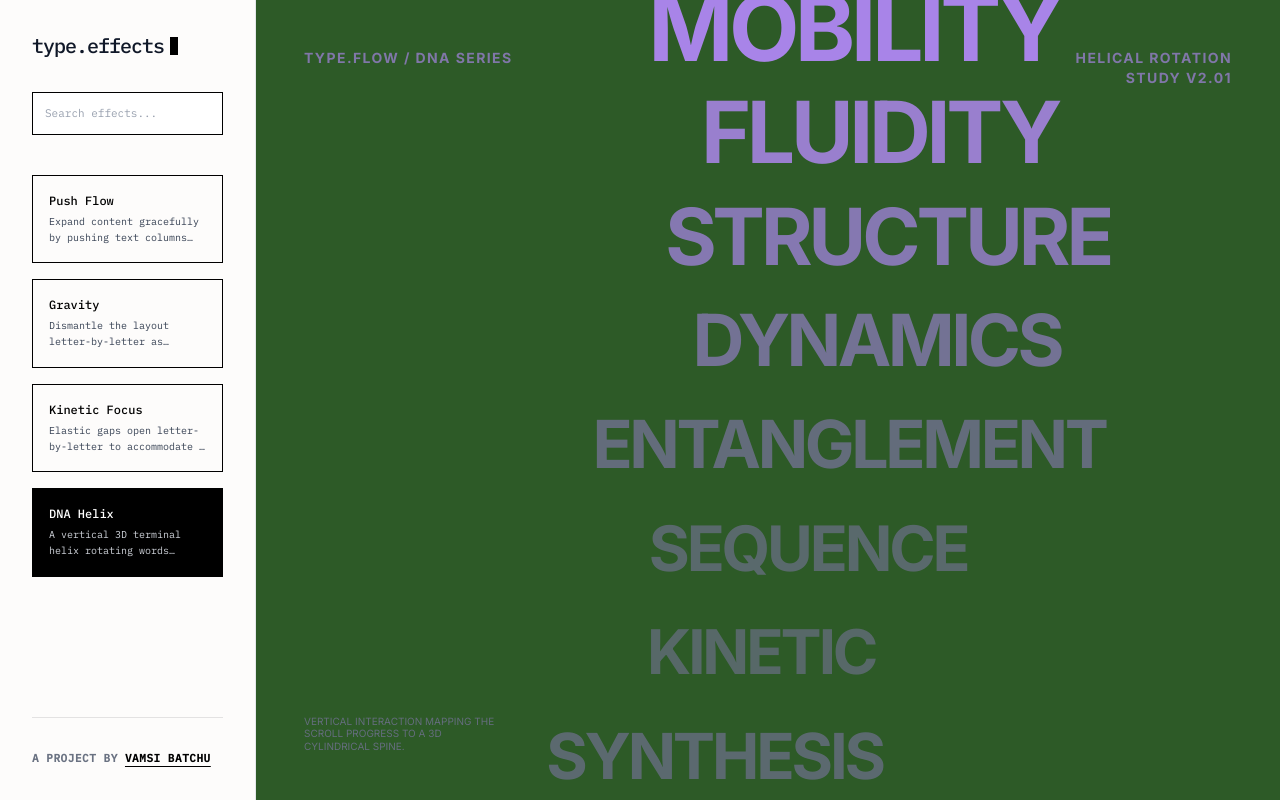
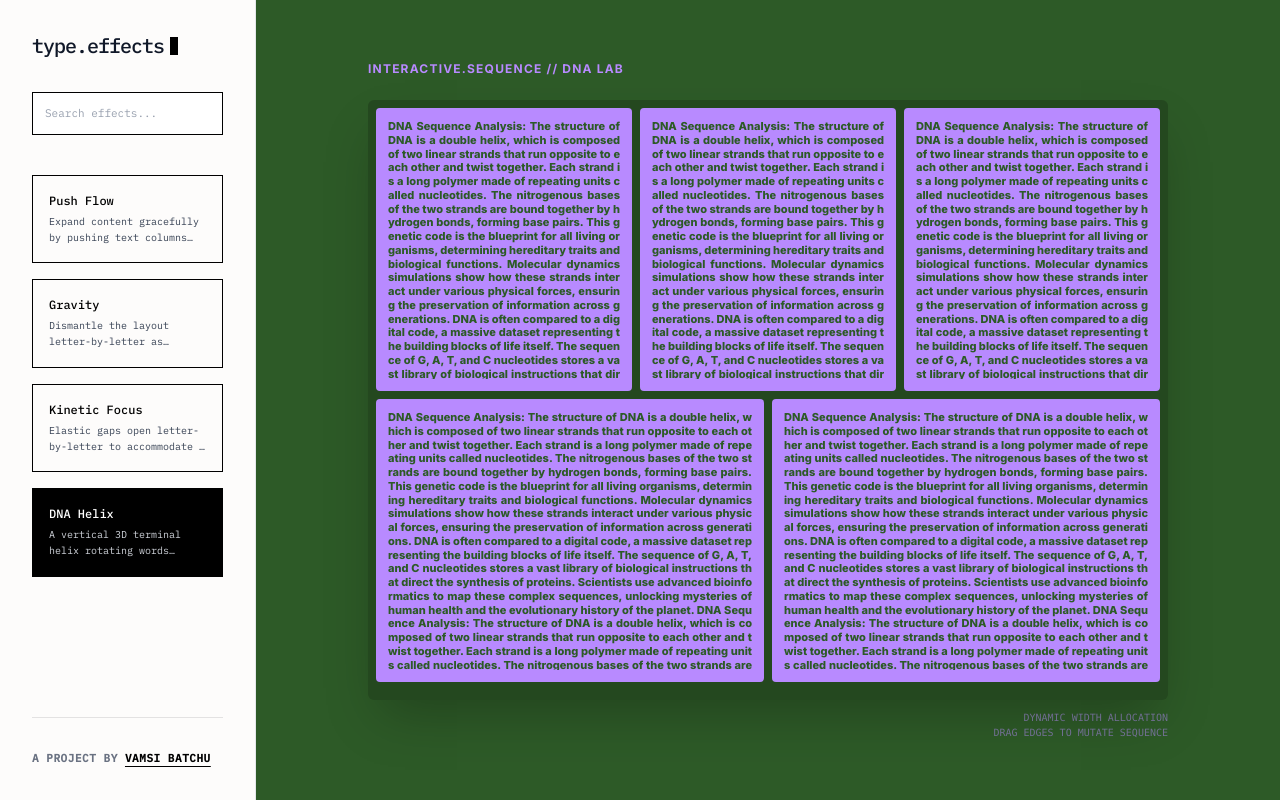
Before and after one commit to vamsibatchu1/type-effects, a React (Vite) app: page / in a window 1280 px wide. Both pictures are taken after a click on the button 127 px from the left and 532 px from the top of the page. Built offline with nearby package versions, Linux system fonts and the light colour scheme.

Commit message:
Rewrite DNA Effect: 800x600 interactive grid with draggable lilac boxes

```diff
--- a/src/effects/4_dna_effect.tsx
+++ b/src/effects/4_dna_effect.tsx
@@ -1,110 +1,126 @@
-import React, { useEffect, useState } from "react";
-import { motion, useScroll, useTransform, useSpring } from "motion/react";
+import React, { useState, useRef, useEffect } from "react";
+import { motion } from "motion/react";
 
-const WORDS = [
-  "Obscuring",
-  "Redundancy",
-  "Mobility",
-  "Fluidity",
-  "Structure",
-  "Dynamics",
-  "Entanglement",
-  "Sequence",
-  "Kinetic",
-  "Synthesis",
-  "Evolution",
-  "Helical"
-];
+const PURPLE = "#B88AFF";
+const TEXT_CONTENT = "DNA Sequence Analysis: The structure of DNA is a double helix, which is composed of two linear strands that run opposite to each other and twist together. Each strand is a long polymer made of repeating units called nucleotides. The nitrogenous bases of the two strands are bound together by hydrogen bonds, forming base pairs. This genetic code is the blueprint for all living organisms, determining hereditary traits and biological functions. Molecular dynamics simulations show how these strands interact under various physical forces, ensuring the preservation of information across generations. DNA is often compared to a digital code, a massive dataset representing the building blocks of life itself. The sequence of G, A, T, and C nucleotides stores a vast library of biological instructions that direct the synthesis of proteins. Scientists use advanced bioinformatics to map these complex sequences, unlocking mysteries of human health and the evolutionary history of the planet.";
 
-const DNAWord: React.FC<{ text: string; index: number; scrollProgress: any }> = ({ text, index, scrollProgress }) => {
-  // Stagger the phase of each word in the helix
-  const phaseOffset = index * 0.4;
+interface ResizableRowProps {
+  initialWidths: number[];
+}
 
-  // Create a continuous rotation based on scroll, offset by word index
-  const rotation = useTransform(scrollProgress, [0, 1], [0 + phaseOffset, Math.PI * 4 + phaseOffset]);
+const ResizableRow = ({ initialWidths }: ResizableRowProps) => {
+  const [widths, setWidths] = useState<number[]>(initialWidths);
+  const containerRef = useRef<HTMLDivElement>(null);
+  const [resizingIdx, setResizingIdx] = useState<number | null>(null);
 
-  // Sine-wave X movement (Cylinder effect)
-  const x = useTransform(rotation, (r) => Math.sin(r) * 120);
+  const handleMouseDown = (idx: number) => (e: React.MouseEvent) => {
+    e.preventDefault();
+    setResizingIdx(idx);
+  };
 
-  // Scale based on Z-depth (front vs back)
-  const scale = useTransform(rotation, (r) => {
-    const depth = Math.cos(r); // Front is 1, Back is -1
-    return 0.7 + (depth + 1) * 0.2; // Ranges from 0.7 to 1.1
-  });
+  useEffect(() => {
+    const handleMouseMove = (e: MouseEvent) => {
+      if (resizingIdx === null || !containerRef.current) return;
 
-  // Opacity based on Z-depth
-  const opacity = useTransform(rotation, (r) => {
-    const depth = Math.cos(r);
-    return 0.3 + (depth + 1) * 0.35; // Ranges from 0.3 to 1.0
-  });
+      const containerRect = containerRef.current.getBoundingClientRect();
+      const mouseXRelative = (e.clientX - containerRect.left) / containerRect.width * 100;
 
-  // zIndex to ensure front words are above back words
-  const zIndex = useTransform(rotation, (r) => Math.round(Math.cos(r) * 100));
+      // All boxes before the handle have their widths locked or fixed.
+      let prevTotal = 0;
+      for (let i = 0; i < resizingIdx; i++) {
+        prevTotal += widths[i];
+      }
+
+      // The new width of the block being dragged
+      const newWidth = Math.max(5, Math.min(mouseXRelative - prevTotal, 95 - prevTotal));
+
+      // Now, redistribute the REMAINING width among the boxes to the right
+      const remainingTotalWidthInput = 100 - (prevTotal + newWidth);
+      const oldRemainingTotal = 100 - (prevTotal + widths[resizingIdx]);
+
+      const newWidths = [...widths];
+      newWidths[resizingIdx] = newWidth;
+
+      // Proportional redistribution for the rest
+      if (oldRemainingTotal > 0) {
+        for (let i = resizingIdx + 1; i < widths.length; i++) {
+          newWidths[i] = (widths[i] / oldRemainingTotal) * remainingTotalWidthInput;
+        }
+      }
+
+      setWidths(newWidths);
+    };
+
+    const handleMouseUp = () => setResizingIdx(null);
+
+    if (resizingIdx !== null) {
+      window.addEventListener("mousemove", handleMouseMove);
+      window.addEventListener("mouseup", handleMouseUp);
+    }
+
+    return () => {
+      window.removeEventListener("mousemove", handleMouseMove);
+      window.removeEventListener("mouseup", handleMouseUp);
+    };
+  }, [resizingIdx, widths]);
 
   return (
-    <motion.div
-      style={{
-        x,
-        scale,
-        opacity,
-        zIndex,
-      }}
-      className="text-6xl lg:text-[88px] font-bold uppercase tracking-tighter whitespace-nowrap text-[#B88AFF] mb-4"
-    >
-      {text}
-    </motion.div>
+    <div ref={containerRef} className="flex-grow flex h-full w-full gap-2 relative">
+      {widths.map((w, i) => (
+        <React.Fragment key={i}>
+          <motion.div
+            layout
+            style={{ width: `${w}%` }}
+            transition={{ type: "spring", stiffness: 300, damping: 30 }}
+            className="h-full bg-[#B88AFF] rounded-sm p-3 relative overflow-hidden flex flex-col"
+          >
+            <div className="text-[10px] lg:text-[11px] leading-tight text-[#2D5A27] font-extrabold text-justify whitespace-normal break-all h-full overflow-hidden">
+               {/* Use repeated text to ensure it looks FULLY filled */}
+               {new Array(5).fill(TEXT_CONTENT).join(" ")}
+            </div>
+
+            {/* Draggable Handle (Right Side) */}
+            {i < widths.length - 1 && (
+              <div
+                onMouseDown={handleMouseDown(i)}
+                className={`absolute top-0 right-[-4px] w-[8px] h-full cursor-col-resize z-50 transition-colors ${resizingIdx === i ? 'bg-white/50' : 'hover:bg-white/20'}`}
+              />
+            )}
+          </motion.div>
+        </React.Fragment>
+      ))}
+    </div>
   );
 };
 
 export default function DNAEffect() {
-  const { scrollYProgress } = useScroll();
-  const smoothScroll = useSpring(scrollYProgress, {
-    stiffness: 100,
-    damping: 30,
-    restDelta: 0.001
-  });
+  return (
+    <div className="w-full h-full bg-[#2D5A27] flex items-center justify-center p-6 lg:p-12 overflow-hidden selection:bg-white selection:text-[#B88AFF]">
+      <div className="relative">
+        {/* Title Decor */}
+        <div className="absolute -top-10 left-0 text-[#B88AFF] font-bold uppercase tracking-widest text-[12px]">
+          Interactive.Sequence // DNA Lab
+        </div>
 
-  // Automatic slow rotation if not scrolling
-  const [autoRotate, setAutoRotate] = useState(0);
-
-  useEffect(() => {
-    let frameId: number;
-    const animate = (time: number) => {
-      setAutoRotate(time * 0.0005);
-      frameId = requestAnimationFrame(animate);
-    };
-    frameId = requestAnimationFrame(animate);
-    return () => cancelAnimationFrame(frameId);
-  }, []);
-
-  return (
-    <div className="w-full h-full bg-[#2D5A27] font-sans overflow-y-auto selection:bg-[#B88AFF] selection:text-[#2D5A27]">
-      {/* Spacer to allow scrolling */}
-      <div className="h-[300vh] w-full relative">
-        <div className="sticky top-0 h-screen w-full flex flex-col items-center justify-center pointer-events-none">
-          {/* Legend/Context info in corners */}
-          <div className="absolute top-12 left-12 text-[#B88AFF] opacity-60 text-sm font-bold uppercase tracking-widest">
-            Type.Flow / DNA Series
-          </div>
-          <div className="absolute top-12 right-12 text-[#B88AFF] opacity-60 text-sm font-bold uppercase tracking-widest text-right">
-            Helical Rotation<br />Study V2.01
+        {/* Main 800x600 Box */}
+        <div
+          className="bg-black/20 p-2 flex flex-col gap-2 rounded-md shadow-2xl"
+          style={{ width: '800px', height: '600px' }}
+        >
+          {/* Row 1: 3 Boxes */}
+          <div className="h-[48.5%] flex w-full">
+            <ResizableRow initialWidths={[33.3, 33.3, 33.3]} />
           </div>
 
-          <div className="absolute bottom-12 left-12 text-[#B88AFF] opacity-40 text-[10px] uppercase max-w-[200px] leading-tight">
-            Vertical interaction mapping the scroll progress to a 3D cylindrical spine.
+          {/* Row 2: 2 Boxes */}
+          <div className="h-[48.5%] flex w-full">
+            <ResizableRow initialWidths={[50, 50]} />
           </div>
+        </div>
 
-          {/* The Helix Strand */}
-          <div className="flex flex-col items-center justify-center">
-             {WORDS.map((word, i) => (
-               <DNAWord
-                 key={`${word}-${i}`}
-                 text={word}
-                 index={i}
-                 scrollProgress={smoothScroll}
-               />
-             ))}
-          </div>
+        {/* Footer Decor */}
+        <div className="absolute -bottom-10 right-0 text-[#B88AFF]/50 font-mono text-[10px] uppercase text-right">
+          Dynamic Width Allocation<br />Drag edges to mutate sequence
         </div>
       </div>
     </div>
```
